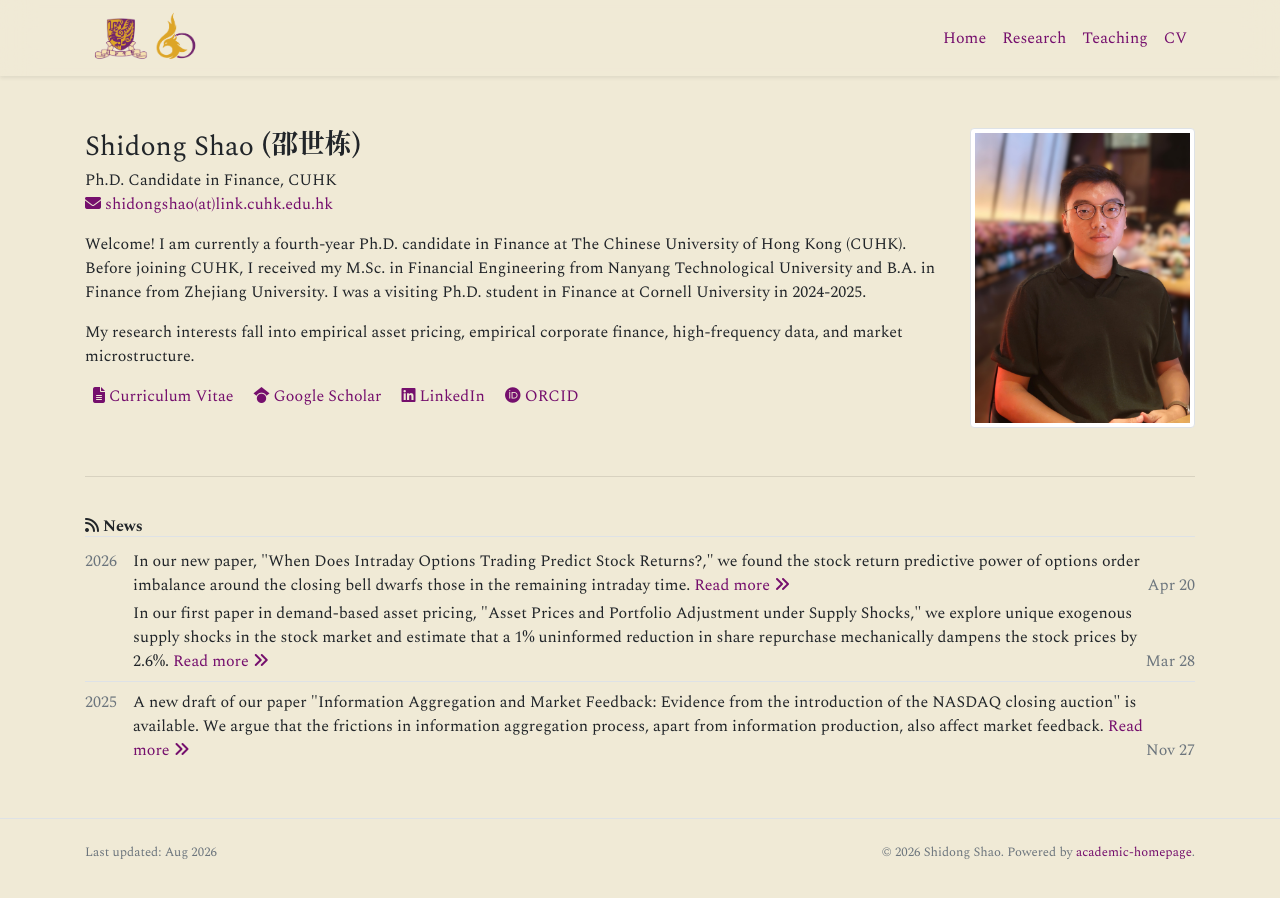
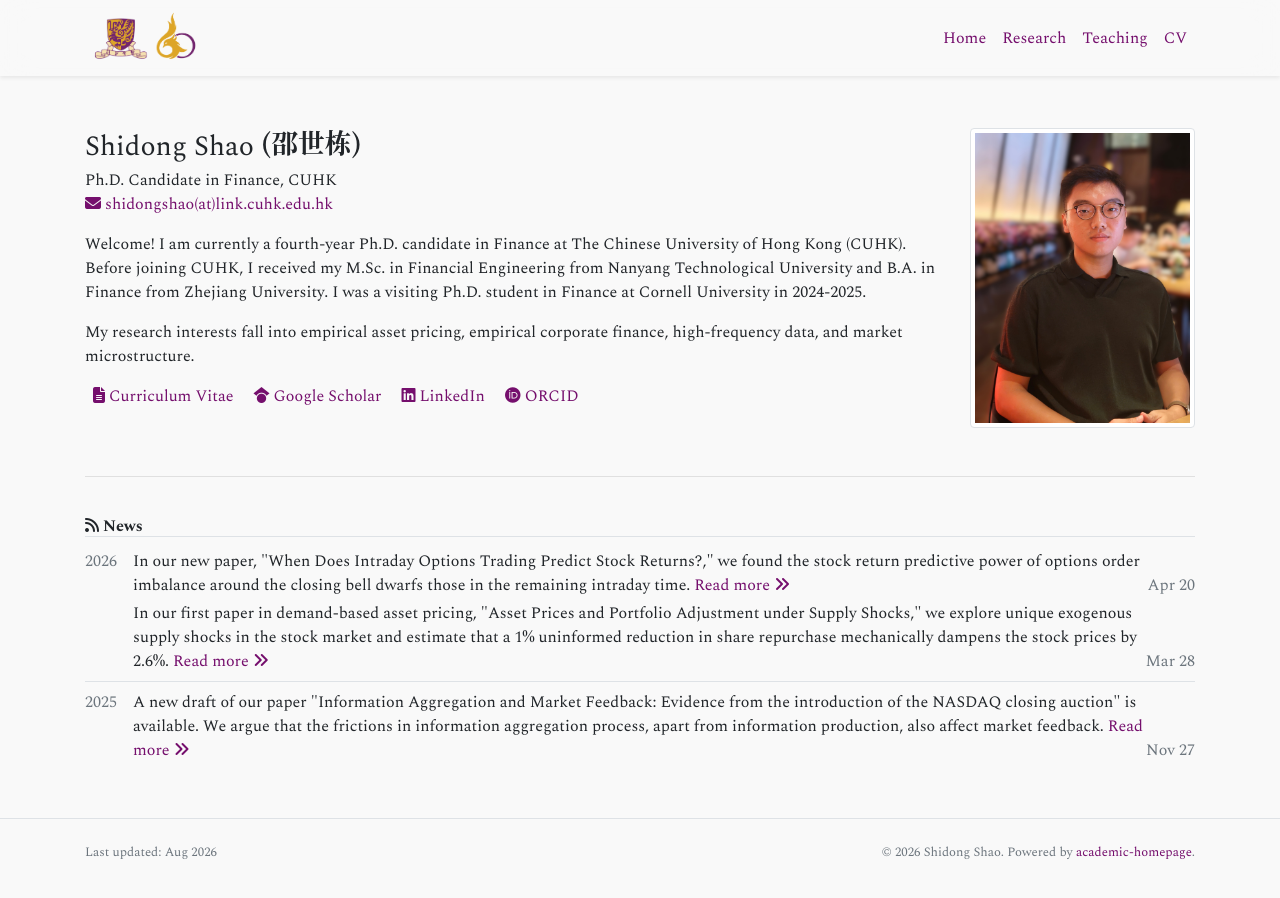
Before and after one commit to shidongshao/shidongshao.github.io, a Jekyll site: the page built from index.html, in a window 1280 px wide. Built offline with Jekyll 4.4.1, drawn with Linux system fonts in a browser that asks for light colours; nearby versions of some CDN libraries; some web fonts are replaced; a style sheet for code colours, icons or effects is not loaded.

Commit message:
Update personal website

```diff
--- a/assets/css/global.css
+++ b/assets/css/global.css
@@ -2,6 +2,7 @@
 
 body {
     background-color: #F0EAD6!important;
+    background-color: #F9F9F9!important;
     font-family: "Spectral", serif, system-ui, -apple-system, BlinkMacSystemFont,
         "Segoe UI", Roboto, Helvetica, Arial, sans-serif,
         "Apple Color Emoji", "Segoe UI Emoji", "Segoe UI Symbol";
@@ -48,6 +49,7 @@ h1, h2, h3, h4, h5, h6,
 
 .navbar {
     background-color: rgba(240, 234, 214, 0.6) !important;
+    background-color: rgba(249, 249, 249, 0.6) !important;
     backdrop-filter: blur(16px);
     -webkit-backdrop-filter: blur(16px);
     font-size: 100%;
```
